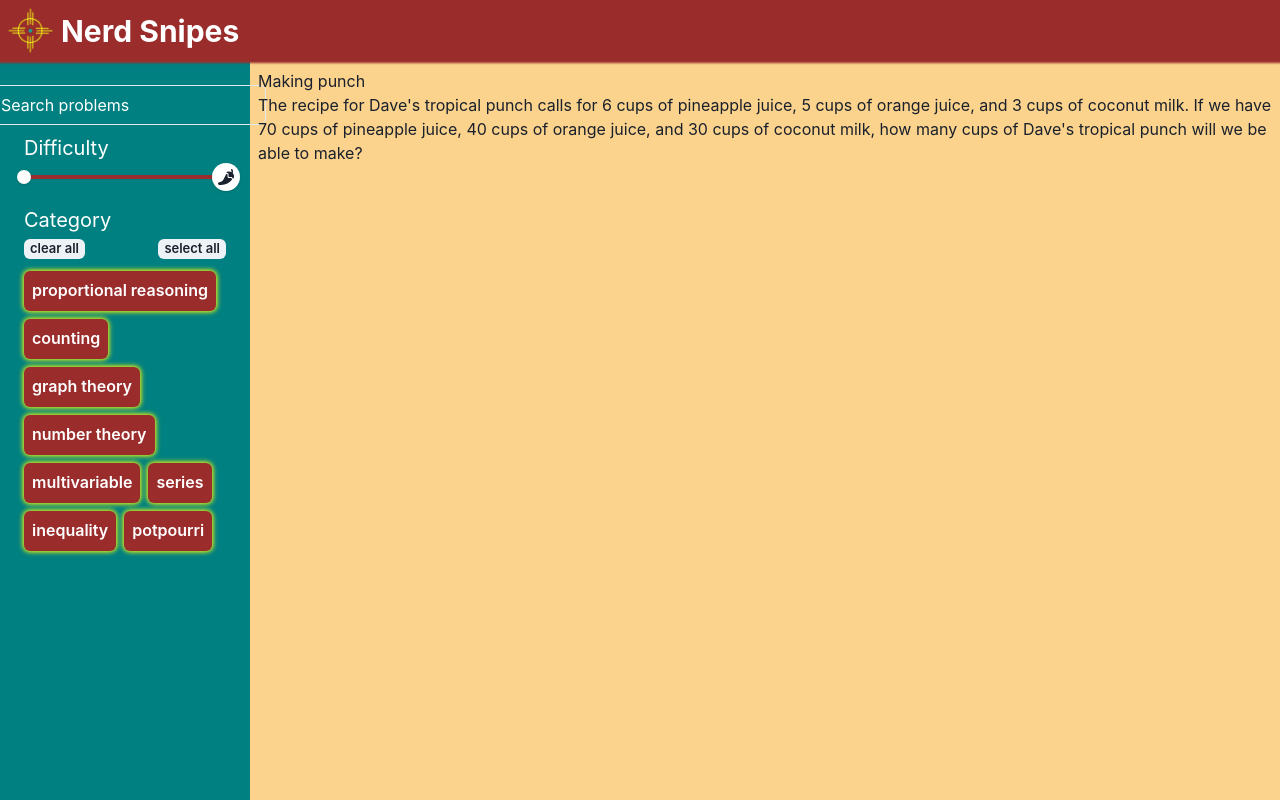
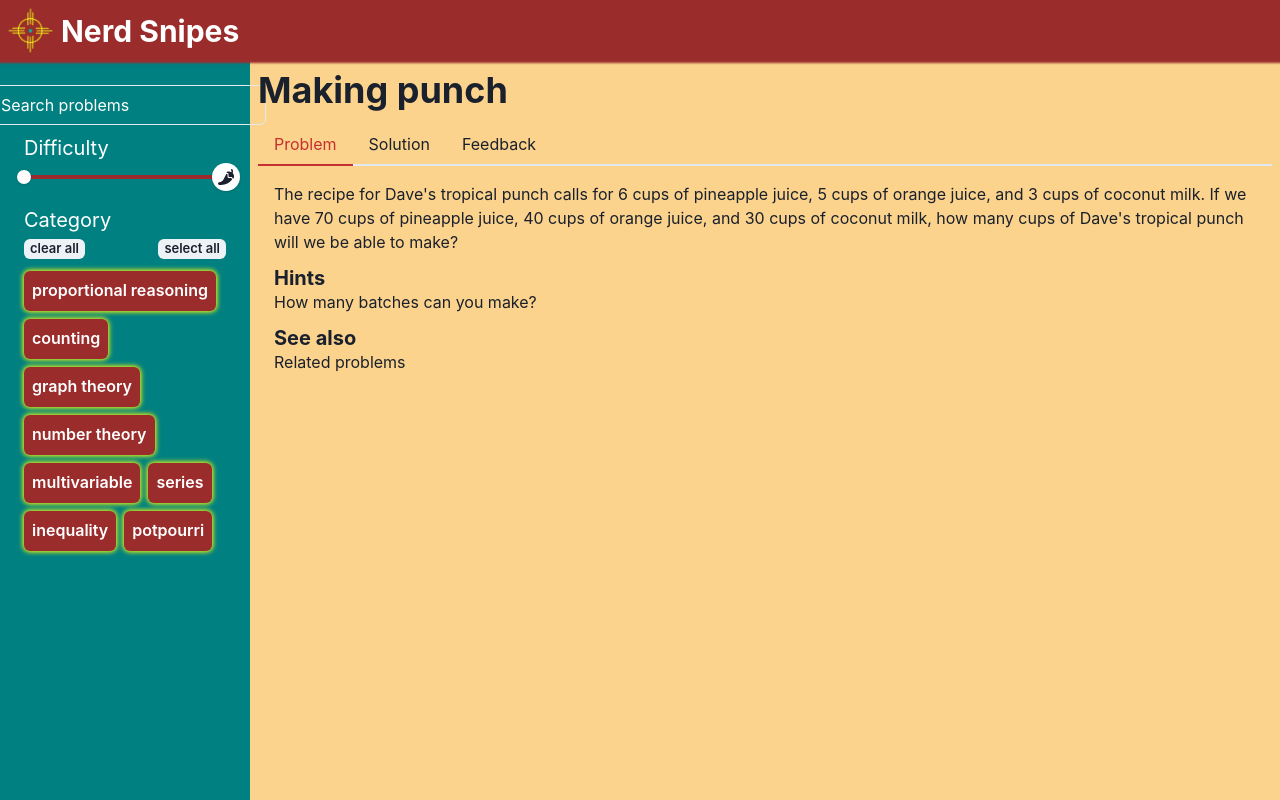
Before and after one commit to davebro1031/EnchantedMath, a React (Vite) app: page /problem/1 in a window 1280 px wide. Built offline with nearby package versions, Linux system fonts and the light colour scheme.

Commit message:
refactor Chilis into their own file

```diff
--- /dev/null
+++ b/src/components/Chilis.jsx
@@ -0,0 +1,10 @@
+import { FontAwesomeIcon } from '@fortawesome/react-fontawesome'
+import { faPepperHot } from '@fortawesome/free-solid-svg-icons'
+
+export default function Chilis({ rating }){
+    return (
+        Array.from({ length: rating }, (_, i) => i).map(el => (
+            <FontAwesomeIcon key={el} icon={faPepperHot} />
+        ))
+    )
+}
--- a/src/components/ProblemCard.jsx
+++ b/src/components/ProblemCard.jsx
@@ -1,8 +1,7 @@
 import React from 'react'
 import { Card, CardBody, CardHeader, Text, Heading, Spacer, Flex } from '@chakra-ui/react'
-import { FontAwesomeIcon } from '@fortawesome/react-fontawesome'
-import { faPepperHot } from '@fortawesome/free-solid-svg-icons'
 import { useNavigate } from 'react-router-dom'
+import Chilis from './Chilis'
 
 export default function ProblemCard({ problem }) {
     const navigate = useNavigate()
@@ -26,11 +25,3 @@ export default function ProblemCard({ problem }) {
         </Card>
     )
 }
-
-const Chilis = ({ rating }) => {
-    return (
-        Array.from({ length: rating }, (_, i) => i).map(el => (
-            <FontAwesomeIcon key={el} icon={faPepperHot} />
-        ))
-    )
-}
--- a/src/components/ProblemDetails.jsx
+++ b/src/components/ProblemDetails.jsx
@@ -1,4 +1,5 @@
 import { useNavigate, useParams } from 'react-router-dom'
+import { Tabs, TabList, Tab, TabPanels, TabPanel, Heading, Box, Text } from '@chakra-ui/react';
 import { problems } from '../problems/data';
 import { useEffect } from 'react';
 
@@ -7,19 +8,44 @@ export default function ProblemDetails() {
     const navigate = useNavigate()
     const problem = problems.find(problem => problem.id === Number(id))
 
-    useEffect(()=>{
-        if(!problem) navigate("/notfound")
-    },[])
+    useEffect(() => {
+        if (!problem) navigate("/notfound")
+    }, [])
 
 
     return (
-        <div>
-            <div>
-                {problem?.title}
-            </div>
-            <div>
-                {problem?.text}
-            </div>
-        </div>
+        <Box>
+            <Heading mb={3}> {problem.title} </Heading>
+            <Tabs colorScheme='red'>
+                <TabList>
+                    <Tab>Problem</Tab>
+                    <Tab>Solution</Tab>
+                    <Tab>Feedback</Tab>
+                </TabList>
+
+                <TabPanels>
+                    <TabPanel>
+                        <Text mb={3}>{problem.text}</Text>
+
+                        {problem.hints ?
+                            <Box mb={3}>
+                                <Heading size='md'>Hints</Heading>
+                                <Text>{problem.hints}</Text>
+                            </Box >
+                        : null }
+                        <Box>
+                            <Heading size='md'>See also</Heading>
+                            <Text>Related problems</Text>
+                        </Box>
+                    </TabPanel>
+                    <TabPanel>
+                        <p>Solution</p>
+                    </TabPanel>
+                    <TabPanel>
+                        <p>Feedback</p>
+                    </TabPanel>
+                </TabPanels>
+            </Tabs>
+        </Box>
     )
 }
```
